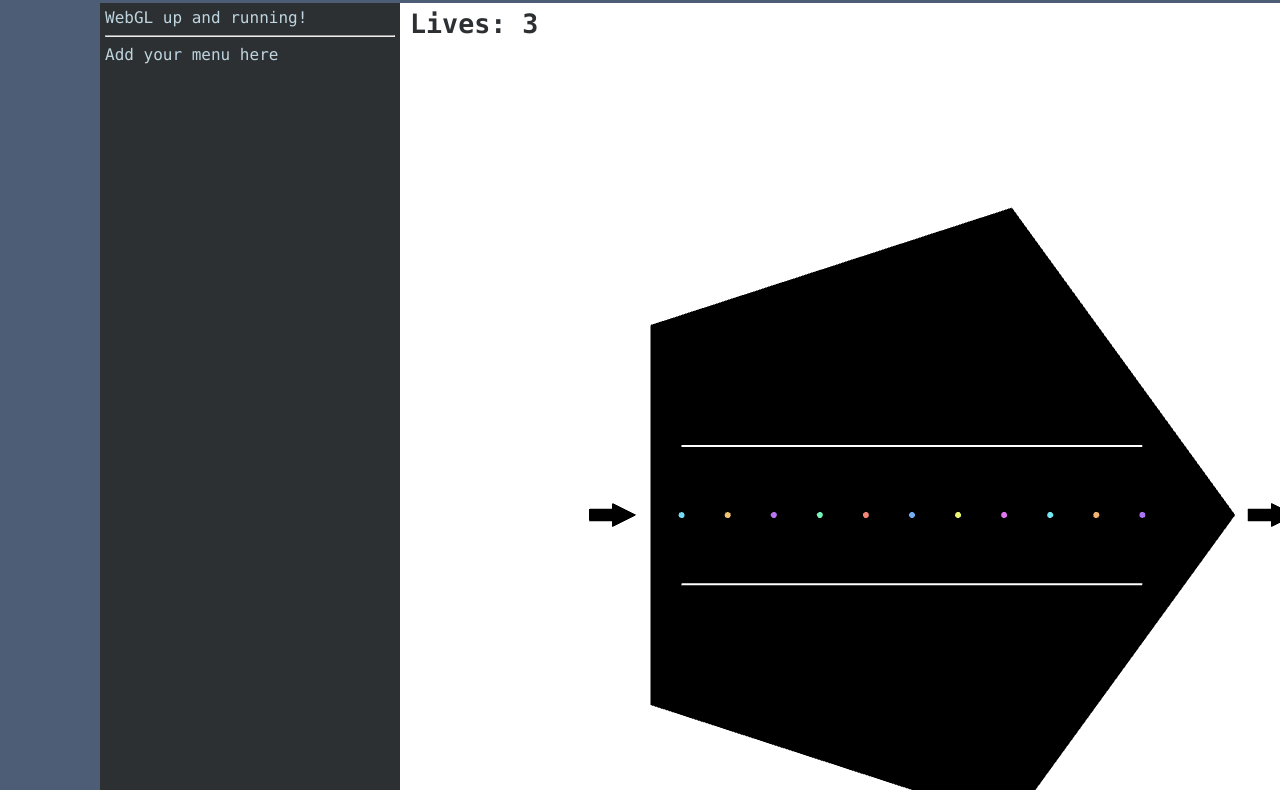
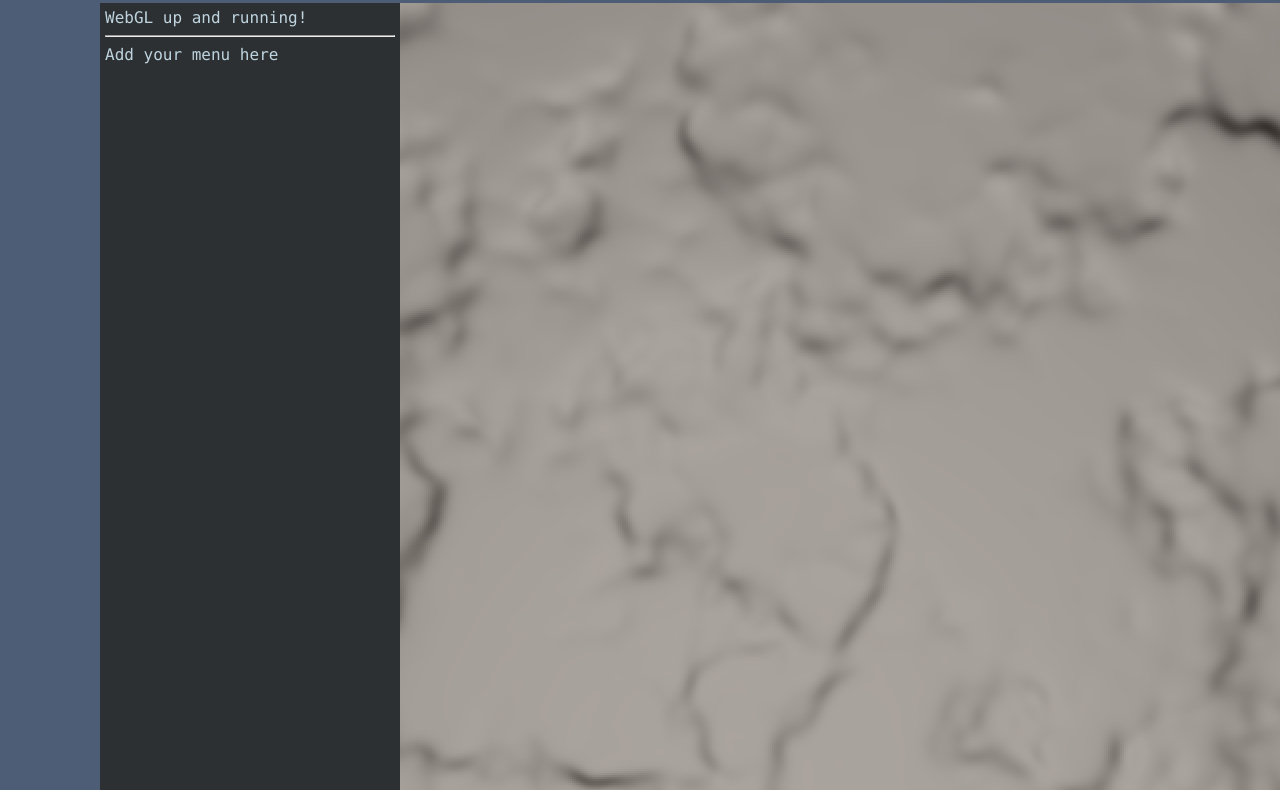
Before and after one commit to m-ender/webgl-wallpaint, a website: page public/index.html in a window 1280 px wide. Shown: the part 97-887 px from the top of the page. Drawn offline with Linux system fonts and the light colour scheme.

Commit message:
Add wallpaper magic

```diff
--- a/public/Circle.js
+++ /dev/null
@@ -1,98 +0,0 @@
-// Set up vertices for a unit circle
-var segments = 50;
-
-var circleCoords = [ 0, 0 ];
-
-for (var i = 0; i <= segments; ++i)
-{
-    var angle = i*2*pi/segments;
-    circleCoords.push(cos(angle));
-    circleCoords.push(sin(angle));
-}
-
-var circleVertices = {};
-
-// Make sure to call this before trying to render a circle
-function prepareCircles()
-{
-    circleVertices = {};
-    circleVertices.data = new Float32Array(circleCoords);
-
-    circleVertices.bufferId = gl.createBuffer();
-    gl.bindBuffer(gl.ARRAY_BUFFER, circleVertices.bufferId);
-    gl.bufferData(gl.ARRAY_BUFFER, circleVertices.data, gl.STATIC_DRAW);
-}
-
-// The first two parameters are the coordinates of the circle's center.
-// The color is optional (default black).
-// The scale is optional, the default is 1.
-function Circle(x, y, color, scale)
-{
-    this.hidden = false;
-
-    this.x = x;
-    this.y = y;
-
-    this.color = color || 'black';
-
-    if (!(this.color instanceof jQuery.Color))
-        this.color = jQuery.Color(this.color);
-
-    this.scale = (scale === undefined) ? 1 : scale;
-    this.baseScale = this.scale;
-}
-
-// Convenient setters
-Circle.prototype.move = function(x, y) {
-    this.x = x;
-    this.y = y;
-};
-
-// scale should be relative to the this.baseScale (i.e., pass
-// in 1 to resize to base scale; 1 is also the default).
-Circle.prototype.resize = function(scale) {
-    if (scale === undefined) scale = 1;
-    this.scale = this.baseScale * scale;
-};
-
-Circle.prototype.hide = function() { this.hidden = true; };
-Circle.prototype.show = function() { this.hidden = false; };
-
-// Outline can optionally be set to true to render ... well ...
-// only an outline.
-Circle.prototype.render = function(outline) {
-    if (this.hidden) return;
-
-    gl.useProgram(shaderProgram.program);
-
-    gl.uniform2f(shaderProgram.uCenter, this.x, this.y);
-    gl.uniform1f(shaderProgram.uScale, this.scale);
-    gl.uniform1f(shaderProgram.uAngle, 0);
-
-    gl.enableVertexAttribArray(shaderProgram.aPos);
-    gl.bindBuffer(gl.ARRAY_BUFFER, circleVertices.bufferId);
-    gl.vertexAttribPointer(shaderProgram.aPos, 2, gl.FLOAT, false, 0, 0);
-
-    if (outline)
-    {
-        gl.uniform4f(shaderProgram.uColor,
-                     0,
-                     0,
-                     0,
-                     1);
-
-        gl.drawArrays(gl.LINE_LOOP, 1, segments);
-    }
-    else
-    {
-        gl.uniform4f(shaderProgram.uColor,
-                     this.color.red()/255,
-                     this.color.green()/255,
-                     this.color.blue()/255,
-                     1);
-
-        gl.drawArrays(gl.TRIANGLE_FAN, 0, segments + 2);
-    }
-
-    gl.disableVertexAttribArray(shaderProgram.aPos);
-};
--- a/public/ColorGenerator.js
+++ /dev/null
@@ -1,61 +0,0 @@
-// Generates colors such that consecutive colors are maximally distinguishable
-function ColorGenerator(baseColor) {
-    this.baseColor = jQuery.Color(baseColor || '#74DDF2');
-    this.i = 0;
-
-    // The Golden Ratio in degrees
-    this.phi = 0.61803398874989484820 * 360;
-
-    // For this.correctHue()
-    this.hueCorrection = [
-        [5,10],
-        [45,30],
-        [70,50],
-        [94,70],
-        [100,110],
-        [115,125],
-        [148,145],
-        [177,160],
-        [179,182],
-        [185,188],
-        [225,210],
-        [255,250]
-    ];
-}
-
-ColorGenerator.prototype.reset = function() {
-    this.i = 0;
-};
-
-ColorGenerator.prototype.next = function(correctHue) {
-    var hue = this.baseColor.hue() + this.phi * this.i++;
-    if(correctHue)
-        return this.baseColor.hue(this.correctHue(hue));
-    else
-        return this.baseColor.hue(hue);
-};
-
-// Hue correction code from http://vis4.net/labs/colorscales/
-ColorGenerator.prototype.correctHue = function(hue) {
-    hue = hue * (256/360) % 255;
-    var lx = 0;
-    var ly = 0;
-
-    for (var i = 0; i < this.hueCorrection.length; ++i)
-    {
-        var pair = this.hueCorrection[i];
-        if (hue === pair[0])
-            return pair[1];
-        else if (hue < pair[0])
-        {
-            var newHue = ly + (pair[1] - ly)/(pair[0] - lx) * (hue - lx);
-            return Math.floor(newHue * 360/256);
-        }
-
-        lx = pair[0];
-        ly = pair[1];
-    }
-};
-
-
-var colorGenerator = new ColorGenerator();
--- a/public/Configuration.js
+++ b/public/Configuration.js
@@ -4,7 +4,7 @@ var resolution = 1024; // We're assuming a square aspect ratio
 // the coordinate range [-1, 1].
 // The scaling is done in the shaders, but is has to be taking into account
 // in obtaining coordinates from the mouse position.
-var renderScale = 0.9;
+var renderScale = 1;
 var maxCoord = 1/renderScale;
 
 // A square this big in our [-1, 1] coordinate system will be roughly
--- a/public/Line.js
+++ /dev/null
@@ -1,86 +0,0 @@
-// This actually renders a quad to support thicker lines.
-
-// The first two parameters are two points designating the start
-// and end of the line. Supply each point as an object with
-// properties 'x' and 'y'.
-// The color is optional (default black).
-// thickness is optional (default is pixelSize)
-function Line(a, b, color, thickness)
-{
-    this.hidden = false;
-
-    this.a = a;
-    this.b = b;
-
-    this.color = color || 'black';
-
-    this.thickness = thickness || pixelSize;
-
-    if (!(this.color instanceof jQuery.Color))
-        this.color = jQuery.Color(this.color);
-
-    // Set up vertices
-
-    // Get vector normal to the direction from a to b
-    var dx = a.y - b.y;
-    var dy = b.x - a.x;
-    var d = sqrt(dx*dx + dy*dy);
-    // Normalise and scale to half the thickness
-    dx = dx/d * this.thickness/2;
-    dy = dy/d * this.thickness/2;
-
-    // Now set up vertices of a counter-clockwise quad
-    var vertexCoords = [
-        a.x - dx, a.y - dy,
-        b.x - dx, b.y - dy,
-        b.x + dx, b.y + dy,
-        a.x + dx, a.y + dy
-    ];
-
-    this.vertices = {};
-    this.vertices.data = new Float32Array(vertexCoords);
-
-    this.vertices.bufferId = gl.createBuffer();
-    gl.bindBuffer(gl.ARRAY_BUFFER, this.vertices.bufferId);
-    gl.bufferData(gl.ARRAY_BUFFER, this.vertices.data, gl.STATIC_DRAW);
-}
-
-Line.prototype.hide = function() { this.hidden = true; };
-Line.prototype.show = function() { this.hidden = false; };
-
-// You may provide another color to override the one this
-// line was created with.
-Line.prototype.render = function(color) {
-    if (this.hidden) return;
-
-    color = color || this.color;
-
-    if (!(color instanceof jQuery.Color))
-        color = jQuery.Color(color);
-
-    gl.useProgram(shaderProgram.program);
-
-    gl.uniform2f(shaderProgram.uCenter, 0, 0);
-    gl.uniform1f(shaderProgram.uScale, 1);
-    gl.uniform1f(shaderProgram.uAngle, 0);
-
-    gl.enableVertexAttribArray(shaderProgram.aPos);
-    gl.bindBuffer(gl.ARRAY_BUFFER, this.vertices.bufferId);
-    gl.vertexAttribPointer(shaderProgram.aPos, 2, gl.FLOAT, false, 0, 0);
-
-    gl.uniform4f(shaderProgram.uColor,
-                 color.red()/255,
-                 color.green()/255,
-                 color.blue()/255,
-                 1);
-
-    gl.drawArrays(gl.TRIANGLE_FAN, 0, 4);
-
-    gl.disableVertexAttribArray(shaderProgram.aPos);
-};
-
-// "Destructor" - this has to be called manually
-Line.prototype.destroy = function() {
-    gl.deleteBuffer(this.vertices.bufferId);
-    delete this.vertices;
-};
--- a/public/index.html
+++ b/public/index.html
@@ -13,10 +13,7 @@
 
     <script type="text/javascript" src="math.js"></script>
     <script type="text/javascript" src="Configuration.js"></script>
-    <script type="text/javascript" src="ColorGenerator.js"></script>
-    <script type="text/javascript" src="Circle.js"></script>
     <script type="text/javascript" src="ConvexPolygon.js"></script>
-    <script type="text/javascript" src="Line.js"></script>
     <script type="text/javascript" src="main.js"></script>
 
     <!--[if IE]>
@@ -24,37 +21,24 @@
     <![endif]-->
 
     <script id="2d-vertex-shader" type="x-shader/x-vertex">
-        #define PI 3.1415926535897932384626433832795
-
-        uniform float uRenderScale;
-        // This is the angle by which the entire view port is rotated
-        uniform float uGridAngle;
-
-        uniform vec2 uCenter;
-        uniform float uScale; // scale of this particular hex
-        uniform float uAngle; // rotation angle of this partcular hex
         uniform vec4 uColor;
 
         attribute vec4 aPos;
 
         varying vec4 vColor;
+        varying vec4 vPos;
 
         void main()
         {
             vColor = uColor;
 
-            float x = aPos.x * cos(uAngle) - aPos.y * sin(uAngle);
-            float y = aPos.x * sin(uAngle) + aPos.y * cos(uAngle);
-
-            x = uRenderScale * (uCenter.x + uScale * x);
-            y = uRenderScale * (uCenter.y + uScale * y);
-
             // The render scale shrinks or grows the viewport and refers to which percentage
             // of the screen will be filled by the [-1, 1] coordinate range.
-            gl_Position = vec4( x * cos(uGridAngle) - y * sin(uGridAngle),
-                                x * sin(uGridAngle) + y * cos(uGridAngle),
-                               0,
-                               aPos.w);
+            vPos = vec4(aPos.x,
+                        aPos.y,
+                        0,
+                        aPos.w);
+            gl_Position = vPos;
         }
     </script>
 
@@ -62,11 +46,116 @@
         #ifdef GL_ES
         precision mediump float;
         #endif
+        #extension GL_OES_standard_derivatives : enable
+
+        uniform float uSeed;
 
         varying vec4 vColor;
+        varying vec4 vPos;
+
+        //
+        // Description : Array and textureless GLSL 2D simplex noise function.
+        //      Author : Ian McEwan, Ashima Arts.
+        //  Maintainer : ijm
+        //     Lastmod : 20110822 (ijm)
+        //     License : Copyright (C) 2011 Ashima Arts. All rights reserved.
+        //               Distributed under the MIT License. See LICENSE file.
+        //               https://github.com/ashima/webgl-noise
+        //
+
+        vec3 mod289(vec3 x) {
+          return x - floor(x * (1.0 / 289.0)) * 289.0;
+        }
+
+        vec2 mod289(vec2 x) {
+          return x - floor(x * (1.0 / 289.0)) * 289.0;
+        }
+
+        vec3 permute(vec3 x) {
+          return mod289(((x*34.0)+1.0)*x);
+        }
+
+        float snoise(vec2 v)
+          {
+          const vec4 C = vec4(0.211324865405187,  // (3.0-sqrt(3.0))/6.0
+                              0.366025403784439,  // 0.5*(sqrt(3.0)-1.0)
+                             -0.577350269189626,  // -1.0 + 2.0 * C.x
+                              0.024390243902439); // 1.0 / 41.0
+        // First corner
+          vec2 i  = floor(v + dot(v, C.yy) );
+          vec2 x0 = v -   i + dot(i, C.xx);
+
+        // Other corners
+          vec2 i1;
+          //i1.x = step( x0.y, x0.x ); // x0.x > x0.y ? 1.0 : 0.0
+          //i1.y = 1.0 - i1.x;
+          i1 = (x0.x > x0.y) ? vec2(1.0, 0.0) : vec2(0.0, 1.0);
+          // x0 = x0 - 0.0 + 0.0 * C.xx ;
+          // x1 = x0 - i1 + 1.0 * C.xx ;
+          // x2 = x0 - 1.0 + 2.0 * C.xx ;
+          vec4 x12 = x0.xyxy + C.xxzz;
+          x12.xy -= i1;
+
+        // Permutations
+          i = mod289(i); // Avoid truncation effects in permutation
+          vec3 p = permute( permute( i.y + vec3(0.0, i1.y, 1.0 ))
+                + i.x + vec3(0.0, i1.x, 1.0 ));
+
+          vec3 m = max(0.5 - vec3(dot(x0,x0), dot(x12.xy,x12.xy), dot(x12.zw,x12.zw)), 0.0);
+          m = m*m ;
+          m = m*m ;
+
+        // Gradients: 41 points uniformly over a line, mapped onto a diamond.
+        // The ring size 17*17 = 289 is close to a multiple of 41 (41*7 = 287)
+
+          vec3 x = 2.0 * fract(p * C.www) - 1.0;
+          vec3 h = abs(x) - 0.5;
+          vec3 ox = floor(x + 0.5);
+          vec3 a0 = x - ox;
+
+        // Normalise gradients implicitly by scaling m
+        // Approximation of: m *= inversesqrt( a0*a0 + h*h );
+          m *= 1.79284291400159 - 0.85373472095314 * ( a0*a0 + h*h );
+
+        // Compute final noise value at P
+          vec3 g;
+          g.x  = a0.x  * x0.x  + h.x  * x0.y;
+          g.yz = a0.yz * x12.xz + h.yz * x12.yw;
+          return 130.0 * dot(m, g);
+        }
+
+        float tanh(float x)
+        {
+            return (exp(x)-exp(-x))/(exp(x)+exp(-x));
+        }
 
         void main() {
-            gl_FragColor = vColor;
+            float seed = uSeed * 1.61803398875;
+            vec3 light = vec3(mod(seed,2.0)-1.0, mod(seed*seed,2.0)-1.0, 2.5);
+            float x = vPos.x;
+            float y = vPos.y;
+
+            float noise = 0.0;
+            for ( int i=3; i>=0; i-- )
+            {
+                float oct = pow(2.0,float(i));
+                noise += snoise(vec2(mod(seed,13.0)+x*oct,mod(seed*seed,11.0)+y*oct))/oct*3.0;
+            }
+            noise = tanh(noise)*6.0;
+            float dhdx = dFdx(noise);
+            float dhdy = dFdy(noise);
+            vec3 N = normalize(vec3(-dhdx, -dhdy, 1.0)); // surface normal
+            vec3 L = normalize(light - vec3(vPos.x, vPos.y, 0.0)); // direction towards light source
+            vec3 V = vec3(0.0, 0.0, 1.0); // direction towards viewpoint (straight up)
+            float Rs = dot(2.0*N*dot(N,L) - L, V); // reflection coefficient of specular light, this is actually the dot product of V and and the direction of reflected light
+            float k = 1.0; // specular exponent
+
+            vec4 specularColor = vec4(0.4*pow(Rs,k));
+            vec4 diffuseColor = vec4(0.508/4.0, 0.457/4.0, 0.417/4.0, 1.0)*dot(N,L);
+            vec4 ambientColor = vec4(0.414/3.0, 0.379/3.0, 0.344/3.0, 1.0);
+
+            gl_FragColor = specularColor + diffuseColor + ambientColor;
+            gl_FragColor.a = 1.0;
         }
     </script>
 
@@ -94,7 +183,5 @@
         x = <span id="xup"></span><br>
         y = <span id="yup"></span>
     </div>
-    <div id="data-left-div"><span id="data">Lives: 3</span></div>
-    <div id="data-right-div"><span id="data">Score: 0</span></div>
 </body>
 </html>
--- a/public/main.css
+++ b/public/main.css
@@ -88,27 +88,3 @@ body {
   content: "!";
   padding-right: 10px;
 }
-
-#data-left-div {
-    position: absolute;
-    left: 410px;
-    top: 105px;
-    width: 1024;
-    font-size: 20pt;
-    font-weight: bold;
-    font-family: Consolas;
-    text-align: left;
-    color: #2D3032;
-}
-
-#data-right-div {
-    position: absolute;
-    left: 400px;
-    top: 105px;
-    width: 1014px;
-    font-size: 20pt;
-    font-weight: bold;
-    font-family: Consolas;
-    text-align: right;
-    color: #2D3032;
-}
--- a/public/main.js
+++ b/public/main.js
@@ -22,11 +22,8 @@ var lastTime;
 // Change this angle to rotate the entire viewport
 var angle = 0;
 
-// A few global lists for graphics primitives to quickly
-// dump some debug output in.
-var circles = [];
-var polygons = [];
-var lines = [];
+// Global to store the quad
+var quad;
 
 window.onload = init;
 
@@ -64,6 +61,7 @@ function init()
     } else {
         messageBox.html("WebGL up and running!");
     }
+    gl.getExtension('OES_standard_derivatives');
 
     renderMenu();
 
@@ -72,12 +70,7 @@ function init()
     // Load shaders and get uniform locations
     shaderProgram.program = InitShaders(gl, "2d-vertex-shader", "minimal-fragment-shader");
     // add uniform locations
-    shaderProgram.uRenderScale = gl.getUniformLocation(shaderProgram.program, "uRenderScale");
-    shaderProgram.uViewPortAngle = gl.getUniformLocation(shaderProgram.program, "uViewPortAngle");
-    shaderProgram.uCenter = gl.getUniformLocation(shaderProgram.program, "uCenter");
-    shaderProgram.uColor = gl.getUniformLocation(shaderProgram.program, "uColor");
-    shaderProgram.uScale = gl.getUniformLocation(shaderProgram.program, "uScale");
-    shaderProgram.uAngle = gl.getUniformLocation(shaderProgram.program, "uAngle");
+    shaderProgram.uSeed = gl.getUniformLocation(shaderProgram.program, "uSeed");
     // add attribute locations
     shaderProgram.aPos = gl.getAttribLocation(shaderProgram.program, "aPos");
 
@@ -88,35 +81,24 @@ function init()
 
     gl.useProgram(null);
 
-    prepareCircles();
-
     gl.blendFunc(gl.SRC_ALPHA, gl.ONE_MINUS_SRC_ALPHA);
 
     CheckError();
 
     // Set up a bit of geometry to render
 
-    var i;
-    for (i = 0; i < 11; ++i)
-        circles.push(new Circle(-0.5 + 0.1*i, 0, colorGenerator.next(true), markerRadius));
+    quad = new ConvexPolygon([
+             {x: -1, y: -1},
+             {x:  1, y: -1},
+             {x:  1, y:  1},
+             {x: -1, y:  1},
+           ]);
 
-    var points = [];
-    for (i = 0; i < 5; ++i)
-        points.push({
-            x: 0.7*cos(2*pi/5*i),
-            y: 0.7*sin(2*pi/5*i),
-        });
-    polygons.push(new ConvexPolygon(points));
-
-    polygons.push(ConvexPolygon.CreateArrow(0.1, 0.05, {x:-0.7, y:0}, {x:1,y:0}));
-    polygons.push(ConvexPolygon.CreateArrow(0.1, 0.05, {x:0.73, y:0}, {x:1,y:0}));
-
-    lines.push(new Line({x: -0.5, y: 0.15}, {x: 0.5, y: 0.15}, 'white', lineThickness));
-    lines.push(new Line({x: -0.5, y: -0.15}, {x: 0.5, y: -0.15}, 'white', lineThickness));
-
-    drawScreen();
-    lastTime = Date.now();
-    update();
+    seed = Math.floor(Math.random()*MAX_INT);
+    console.log("Seed: "+seed);
+    drawScreen(Math.random(seed));
+    //lastTime = Date.now();
+    //update();
 }
 
 // This will be added to the right sidebar, if the debug flag is not set.
@@ -218,7 +200,7 @@ function update()
     }
 }
 
-function drawScreen()
+function drawScreen(seed)
 {
     var i;
 
@@ -228,21 +210,11 @@ function drawScreen()
     gl.clear(gl.COLOR_BUFFER_BIT | gl.DEPTH_BUFFER_BIT);
 
     gl.useProgram(shaderProgram.program);
-    gl.uniform1f(shaderProgram.uViewPortAngle, angle);
+    gl.uniform1f(shaderProgram.uSeed, seed);
 
     // add rendering of your game objects/scene graph here
 
-    for (i = 0; i < polygons.length; ++i)
-    {
-        polygons[i].render();
-        polygons[i].render(true);
-    }
-
-    for (i = 0; i < lines.length; ++i)
-        lines[i].render();
-
-    for (i = 0; i < circles.length; ++i)
-        circles[i].render();
+    quad.render();
 
     gl.useProgram(null);
 
```
